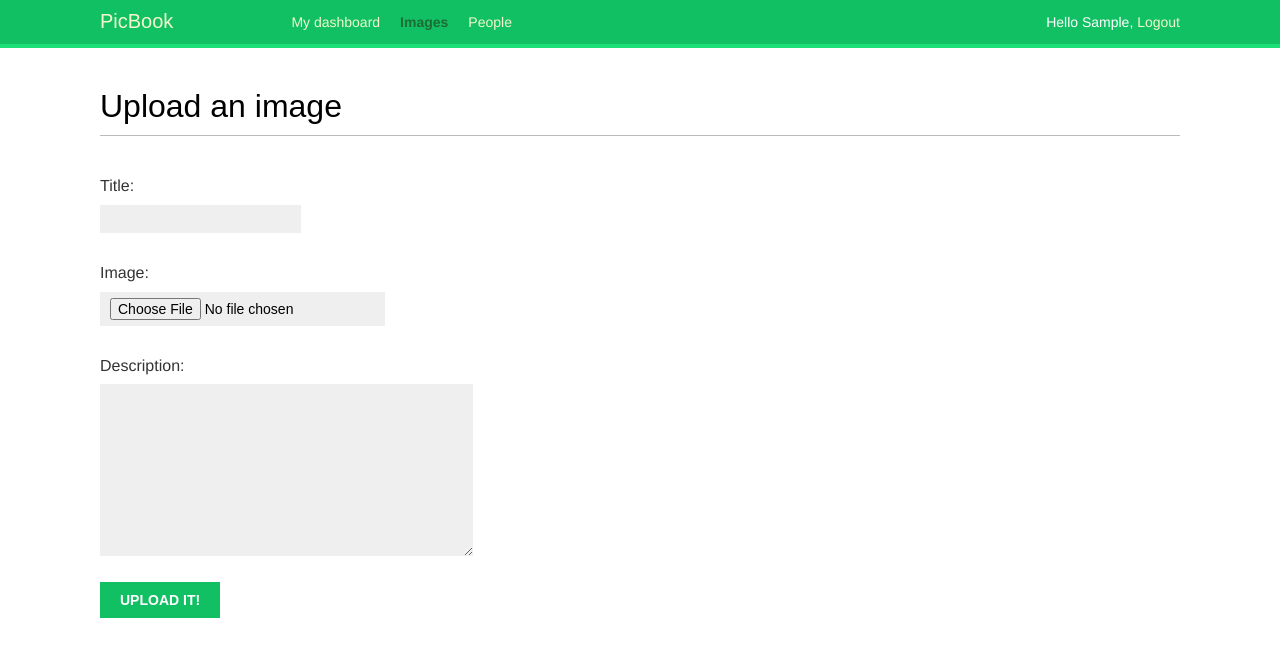
After one commit to ShaonMahmood/PicBook, a Django app: page /images/upload/ in a window 1280 px wide. The commit adds this page. Shown: the top 657 px of the page. Run offline with Django 3.2, Linux system fonts and the light colour scheme; the visitor is signed in with stand-in values (Sample User, id 1); some libraries are stand-ins or nearby versions; some web fonts are replaced.

Commit message:
image upload locally

```diff
--- a/apps/images/forms.py
+++ b/apps/images/forms.py
@@ -38,3 +38,9 @@ class ImageCreateForm(forms.ModelForm):
         if commit:
             image.save()
         return image
+
+
+class ImageForm(forms.ModelForm):
+    class Meta:
+        model = Image
+        fields = ('title','image','description')
--- a/apps/images/models.py
+++ b/apps/images/models.py
@@ -11,7 +11,10 @@ class Image(models.Model):
     title = models.CharField(max_length=200)
     slug = models.SlugField(max_length=200,
                             blank=True)
-    url = models.URLField()
+    url = models.URLField(
+        blank=True,
+        null=True
+    )
     image = models.ImageField(upload_to='images/%Y/%m/%d/')
     description = models.TextField(blank=True)
     total_likes = models.PositiveIntegerField(db_index=True,
--- a/apps/images/urls.py
+++ b/apps/images/urls.py
@@ -5,6 +5,7 @@ app_name = 'images'
 
 urlpatterns = [
     url(r'^create/', views.image_create, name='create'),
+    url(r'^upload/', views.image_upload, name='upload'),
     url(r'^detail/(?P<id>[0-9]+)/(?P<slug>[-\w]+)/',views.image_detail,name='detail'),
     url(r'^delete/(?P<id>[0-9]+)/(?P<slug>[-\w]+)/',views.image_delete,name='delete'),
     url(r'^like/', views.image_like, name='like'),
--- a/apps/images/views.py
+++ b/apps/images/views.py
@@ -9,7 +9,7 @@ from django.http import HttpResponse
 from django.core.paginator import Paginator, EmptyPage, \
                                   PageNotAnInteger
 from .models import Image
-from .forms import ImageCreateForm
+from .forms import ImageCreateForm,ImageForm
 from apps.common.decorators import ajax_required
 from actions.utils import create_action
 import redis
@@ -46,6 +46,29 @@ def image_create(request):
                   'images/image/create.html',
                       {'section': 'images',
                        'form': form})
+
+
+@login_required
+def image_upload(request):
+    if request.method == 'POST':
+        form = ImageForm(request.POST, request.FILES)
+        if form.is_valid():
+            cd = form.cleaned_data
+            print("Upload Form : ",cd['image'])
+            new_item = form.save(commit=False)
+            new_item.user = request.user
+            new_item.save()
+            new_item.url = new_item.image.url
+            new_item.save()
+            messages.success(request, 'Image uploaded successfully')
+            return redirect(new_item.get_absolute_url())
+    else:
+        form = ImageForm()
+    return render(request, 'images/image/upload_form.html', {
+        'section': 'images',
+        'form': form
+    })
+
 
 # image detail
 @login_required
--- a/templates/images/image/detail.html
+++ b/templates/images/image/detail.html
@@ -48,10 +48,12 @@
             {% endfor %}
         </div>
     {% endwith %}
-
+{% if delete_permission %}
     <a href="{% url 'images:delete' image.id image.slug %}">
         <button class="button">Delete</button>
     </a>
+
+    {% endif %}
 {% endblock %}
 
 {% block domready %}
--- a/templates/images/image/list.html
+++ b/templates/images/image/list.html
@@ -3,7 +3,7 @@
 {% block title %}Images bookmarked{% endblock %}
 
 {% block content %}
-    <h1>Images bookmarked</h1>
+    <h1>Images bookmarked or uploaded</h1>
     <div id="image-list">
         {% include "images/image/list_ajax.html" %}
     </div>
--- /dev/null
+++ b/templates/images/image/upload_form.html
@@ -0,0 +1,11 @@
+{% extends "base.html" %}
+
+{% block title %}Upload an image{% endblock %}
+{% block content %}
+    <h1>Upload an image</h1>
+    <form action="." method="post" enctype="multipart/form-data">
+        {{ form.as_p }}
+        {% csrf_token %}
+        <input type="submit" value="Upload it!">
+    </form>
+{% endblock %}
--- a/templates/user_account/dashboard.html
+++ b/templates/user_account/dashboard.html
@@ -5,12 +5,14 @@
     <h1>Dashboard</h1>
 
     {% with total_images_created=request.user.images_created.count %}
-        <p>Welcome to your dashboard. You have bookmarked {{ total_images_created }}
+        <p>Welcome to your dashboard. You have bookmarked or uploaded {{ total_images_created }}
             image{{ total_images_created|pluralize }}.</p>
     {% endwith %}
 
     <p>Drag the following button to your bookmarks toolbar to bookmark images from other
         websites → <a href="javascript:{% include "bookmarklet_launcher.js" %}" class="button">Bookmark it</a><p>
+
+    <p>You can also upload an image locally → <a href="{% url "images:upload" %}" class="button">Upload image</a><p>
 
     <p>You can also <a href="{% url "user_account:edit" %}">edit your profile</a> or <a href="{% url "user_account:password_change" %}">change
         your password</a>.<p>
```
Also changed, not shown: apps/images/migrations/0003_auto_20181205_0759.py (added), media/images/2018/12/03/django-and-duke.jpg (deleted), 1 other file.
